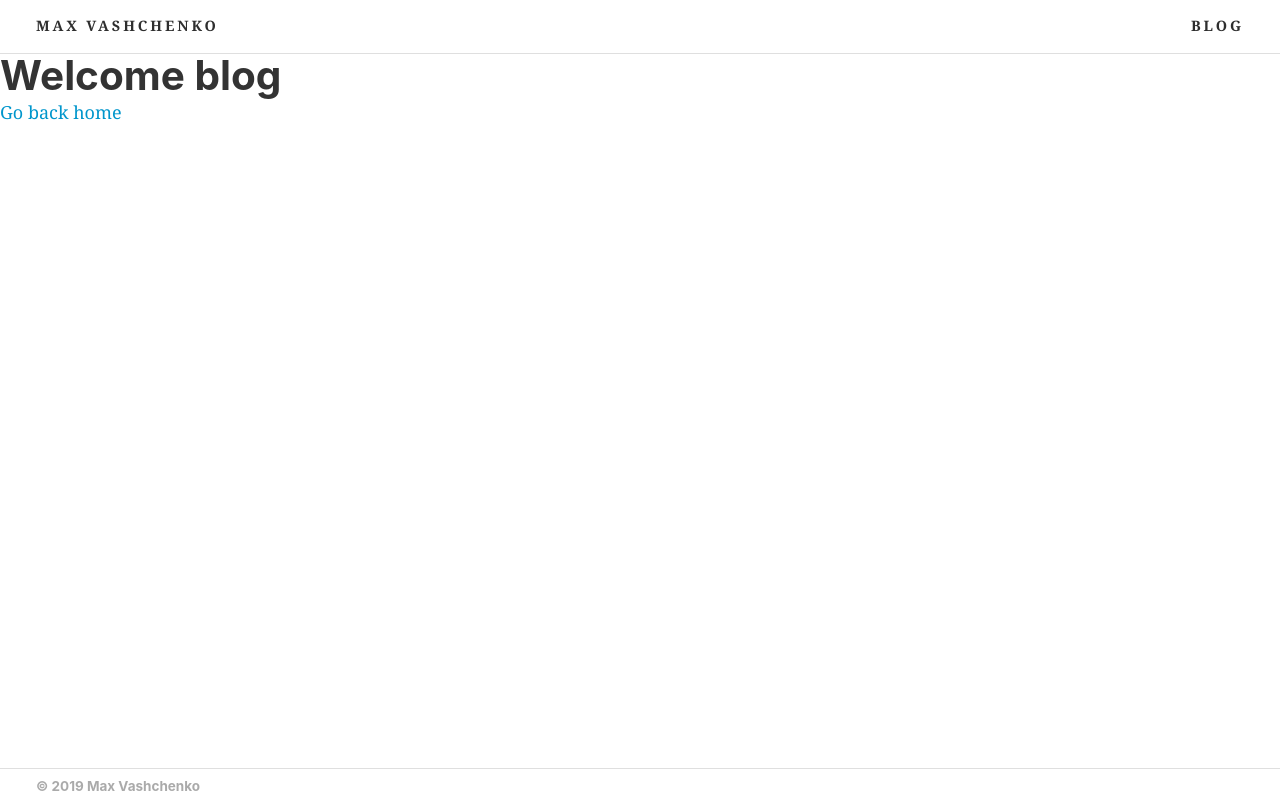
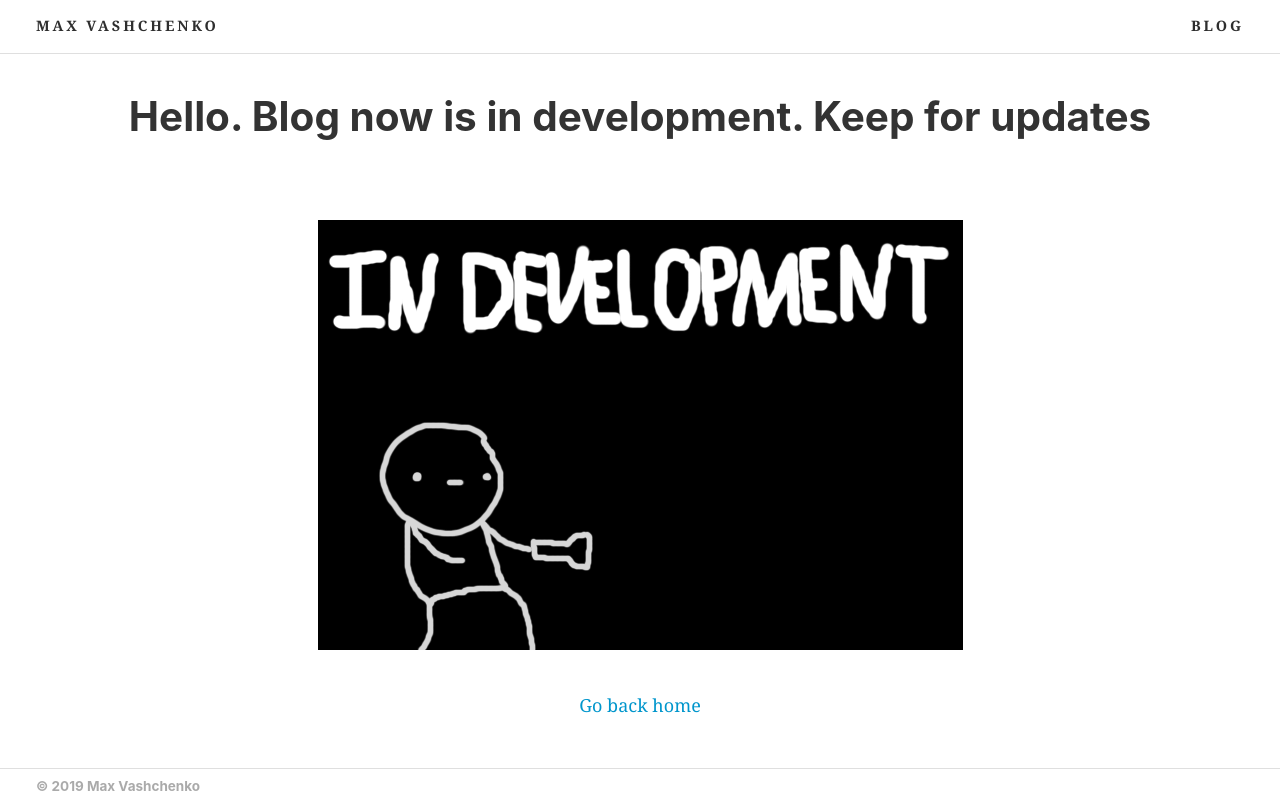
Before and after one commit to maxvaschenko/gatsby-test, a Gatsby site: page /blog in a window 1280 px wide. Built offline with nearby package versions, Linux system fonts and the light colour scheme; Gatsby itself is replaced by a stand-in of ours.

Commit message:
~update: log and main layout improvements

```diff
--- a/src/components/layout.css
+++ b/src/components/layout.css
@@ -187,7 +187,7 @@ textarea {
 html {
   font: 112.5%/1.45em georgia, serif;
   box-sizing: border-box;
-  overflow: hidden;
+  /*overflow: hidden;*/
 }
 * {
   box-sizing: inherit;
--- a/src/pages/blog.js
+++ b/src/pages/blog.js
@@ -2,13 +2,21 @@ import React from 'react'
 import { Link } from 'gatsby'
 import SEO from '../components/seo'
 import Layout from '../components/layout'
+import inDevImage from '../images/in-dev.gif'
+import { BlogWrapper } from './styled'
 
 const Blog = () => (
   <>
     <Layout>
-      <SEO title="Blog" />
-      <h1>Welcome blog</h1>
-      <Link to="/">Go back home</Link>
+      <BlogWrapper>
+        <SEO title="Blog" />
+        <h1>Hello. Blog now is in development. Keep for updates</h1>
+        <div className="image-wrapper">
+          <img src={inDevImage} alt=""/>
+
+        </div>
+        <Link to="/">Go back home</Link>
+      </BlogWrapper>
     </Layout>
   </>
 )
--- a/src/pages/styled.js
+++ b/src/pages/styled.js
@@ -2,10 +2,11 @@ import styled from 'styled-components'
 
 export const AvatarContainer = styled.div`
   background-color: #f5f8fa;
-  height: 35%;
+  min-height: 35%;
   display: flex;
   align-items: center;
   justify-content: center;
+  padding: 2em 0;
   section {
     display: flex;
     justify-content: center;
@@ -35,3 +36,22 @@ export const AvatarContainer = styled.div`
     line-height: 1.3em;
   }
 `
+
+export const BlogWrapper = styled.div`
+  display: flex;
+  flex-direction: column;
+  align-items: center;
+  height: calc(100vh - 5em);
+  h1{
+        padding: 1em .5em 2em .5em;
+  }
+  .image-wrapper{
+    width: max-content;
+    padding-bottom: 2em;
+  }
+    @media (min-width: 320px) and (max-width: 480px){
+  .image-wrapper{
+    width: 100%;
+  }
+  }
+`
--- a/src/styles/global.js
+++ b/src/styles/global.js
@@ -1,7 +1,7 @@
 import { createGlobalStyle } from 'styled-components'
 
 export const GlobalStyles = createGlobalStyle`
-html, body {margin: 0; height: 100%; overflow: hidden}
+html, body {margin: 0; height: 100%;}
   #___gatsby{
     height: 100%;
     & > div {
@@ -18,4 +18,9 @@ html, body {margin: 0; height: 100%; overflow: hidden}
               color: #006599;
         }
   }
+  @media (min-width: 320px) and (max-width: 480px){
+      main{
+    height: max-content;
+  }
+  }
 `
```
Also changed, not shown: src/components/AboutMe/styled.js (+12 -0 lines), src/images/gatsby-icon.png, src/images/in-dev.gif (added).
